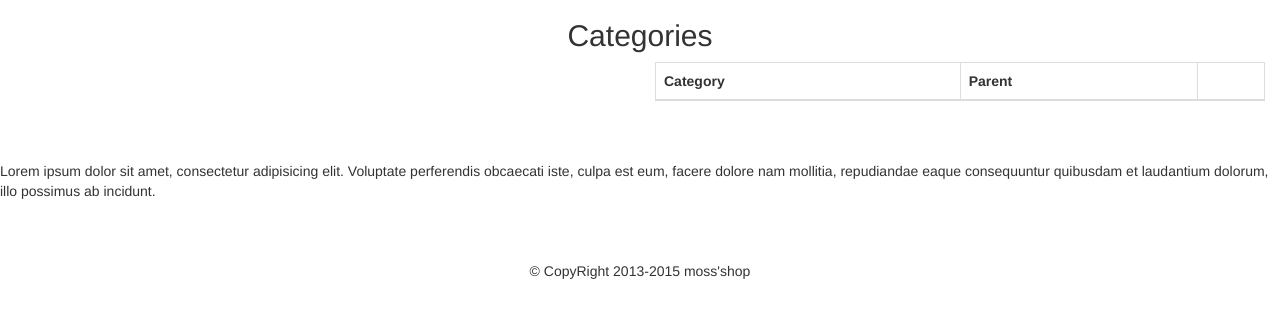
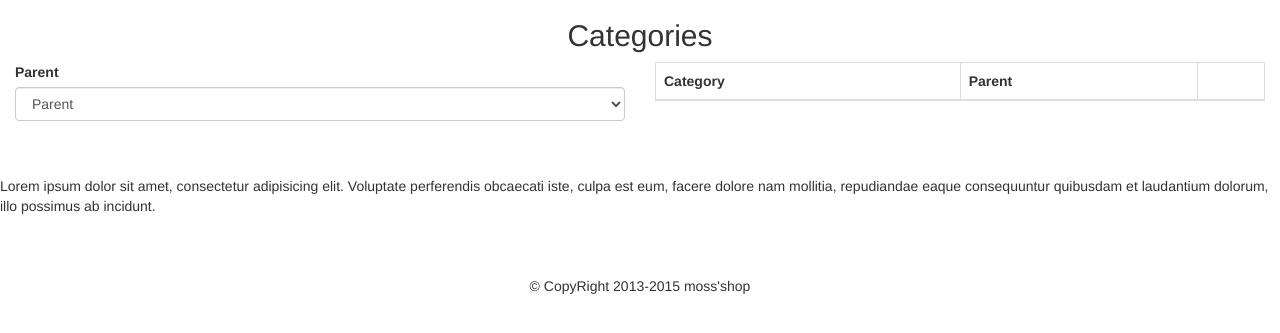
Before and after one commit to mossgreen/PHP_tutorial, a PHP site: page /admin/categories.php in a window 1280 px wide. Shown: the part 51-384 px from the top of the page. Run offline with PHP 8.4, Linux system fonts and the light colour scheme; tables that the repository leaves empty or names only in its code hold one stand-in row (values such as "Sample post"); data that the repository does not hold is empty.

Commit message:
error
Notice:  Use of undefined constant parent - assumed 'parent' in
/Applications/XAMPP/xamppfiles/htdocs/tutorial/admin/categories.php on
line 24

Warning:  Illegal string offset 'category' in
/Applications/XAMPP/xamppfiles/htdocs/tutorial/admin/categories.php on
line 24
p

```diff
--- a/admin/categories.php
+++ b/admin/categories.php
@@ -11,8 +11,21 @@
 <h2 class="text-center">Categories</h2>
 
 <div class="row">
+	<!-- form -->
 	<div class="col-md-6">
+		<!-- category table -->
+		<form class="form" action="categories.php" method="post">
+			<div class="form-group">
 
+				<label for="parent">Parent</label>
+				<select name="parent" id="parent" class="form-control">
+					<option value="0">Parent</option>
+					<?php while($parent = mysqli_fetch_assoc($result)): ?>
+						<option value="<?=$parent['id'];?>"><?=parent['category'];?></option>
+					<?php  endwhile; ?>
+				</select>
+			</div>
+		</form>
 
 	</div>
 	<div class="col-md-6">
@@ -23,7 +36,11 @@
 				<th></th>
 			</thead>
 			<tbody>
-			<?php  while($parent = mysqli_fetch_assoc($result)): ?>
+				<?php  while($parent = mysqli_fetch_assoc($result)):
+				$parent_id = $parent['id'];
+				$sql2 = "SELECT * FROM categories WHERE parent = '$parent_id'";
+				$cresult = $db -> query($sql2);
+				?>
 
 				<tr class="bg-primary">
 					<td><?php echo $parent['category']; ?></td>
@@ -33,7 +50,18 @@
 						<a href="categries.php?delete=<?php echo $parent['id']; ?>" class="btn btn-xs btn-default"><span class="glyphicon glyphicon-remove-sign"></span></a>
 					</td>
 				</tr>
+				<?php while($child = mysqli_fetch_assoc($cresult)): ?>
 
+					<tr class="bg-info">
+						<td><?php echo $parent['category']; ?></td>
+						<td><?php echo $parent['category']; ?></td>
+						<td>
+							<a href="categries.php?edit=<?php echo $child['id']; ?>" class="btn btn-xs btn-default"><span class="glyphicon glyphicon-pencil"></span></a>
+							<a href="categries.php?delete=<?php echo $child['id']; ?>" class="btn btn-xs btn-default"><span class="glyphicon glyphicon-remove-sign"></span></a>
+						</td>
+					</tr>
+
+				<?php endwhile; ?>
 			<?php endwhile; ?>
 		</tbody>
 
```
Lines whose indentation alone changed are shown as unchanged.
